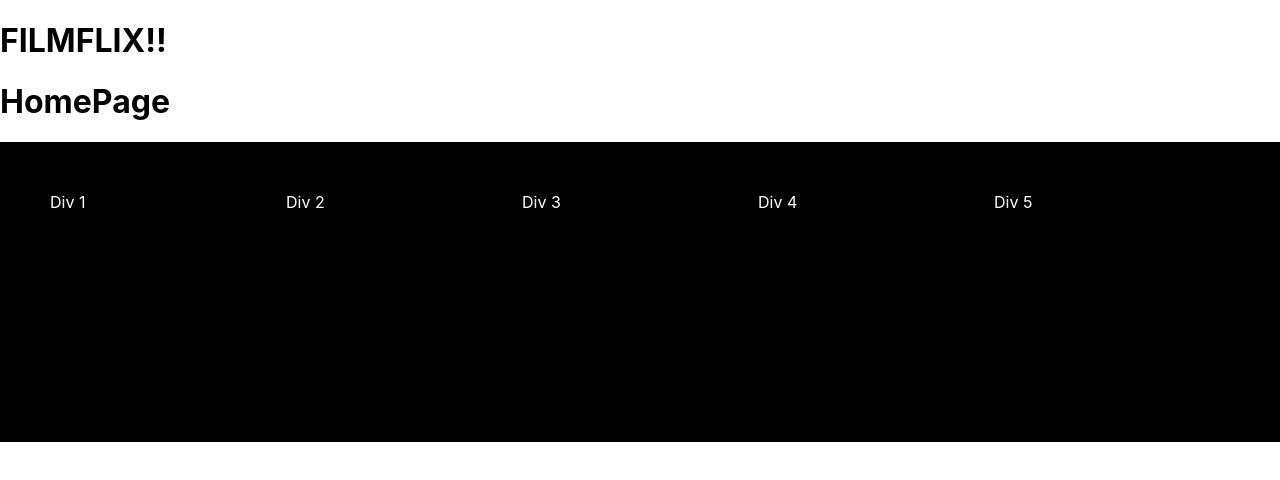
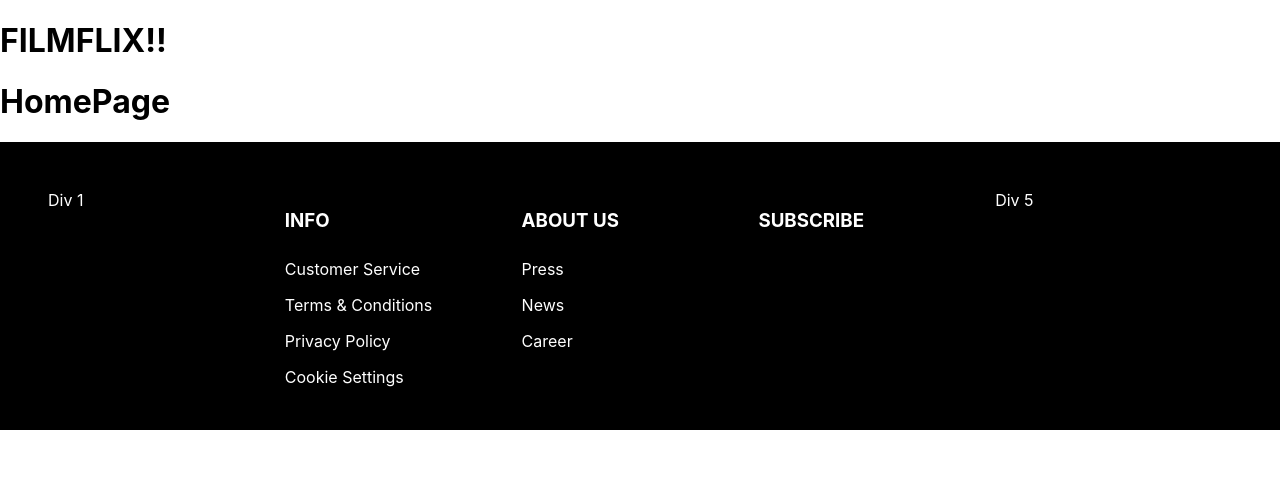
Before and after one commit to Filmflix-FED22G/filmflix, a React (Vite) app: page / in a window 1280 px wide. Shown: the top 480 px of the page. Built offline with nearby package versions, Linux system fonts and the light colour scheme.

Commit message:
Style compnents for FooterList and FooterListItem

```diff
--- a/src/pages/components/Footer.tsx
+++ b/src/pages/components/Footer.tsx
@@ -4,20 +4,44 @@ import styled from 'styled-components';
 const FooterContainer = styled.footer`
   display: flex;
   justify-content: center;
-
   background-color: #000;
   color: #fff;
-  height: 200px;
-  padding: 50px;
+  height: 12rem;
+  padding: 3rem;
+`;
+const FooterList = styled.ul`
+  list-style: none;
+  padding: 0;
+`;
+
+const FooterListItem = styled.li`
+  padding: 0.5rem 0;
 `;
 
 const Footer: React.FC = () => {
   return (
     <FooterContainer>
       <div style={{ flex: 1 }}>Div 1</div>
-      <div style={{ flex: 1 }}>Div 2</div>
-      <div style={{ flex: 1 }}>Div 3</div>
-      <div style={{ flex: 1 }}>Div 4</div>
+      <div style={{ flex: 1 }}>
+        <h3>INFO</h3>
+        <FooterList>
+          <FooterListItem>Customer Service</FooterListItem>
+          <FooterListItem>Terms & Conditions</FooterListItem>
+          <FooterListItem>Privacy Policy</FooterListItem>
+          <FooterListItem>Cookie Settings</FooterListItem>
+        </FooterList>
+      </div>
+      <div style={{ flex: 1 }}>
+        <h3>ABOUT US</h3>
+        <FooterList>
+          <FooterListItem>Press</FooterListItem>
+          <FooterListItem>News</FooterListItem>
+          <FooterListItem>Career</FooterListItem>
+        </FooterList>
+      </div>
+      <div style={{ flex: 1 }}>
+        <h3>SUBSCRIBE</h3>
+      </div>
       <div style={{ flex: 1 }}>Div 5</div>
     </FooterContainer>
   );
```
